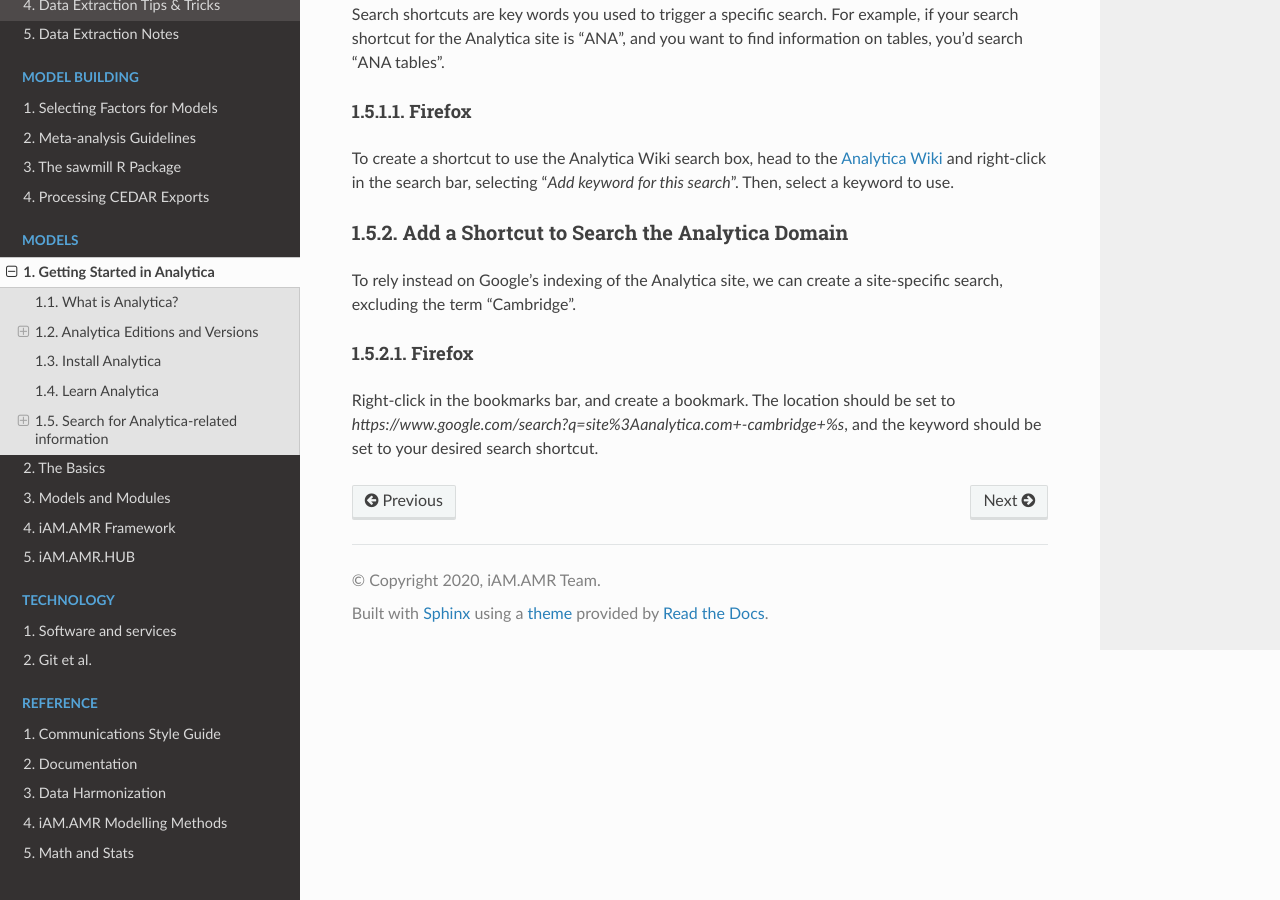
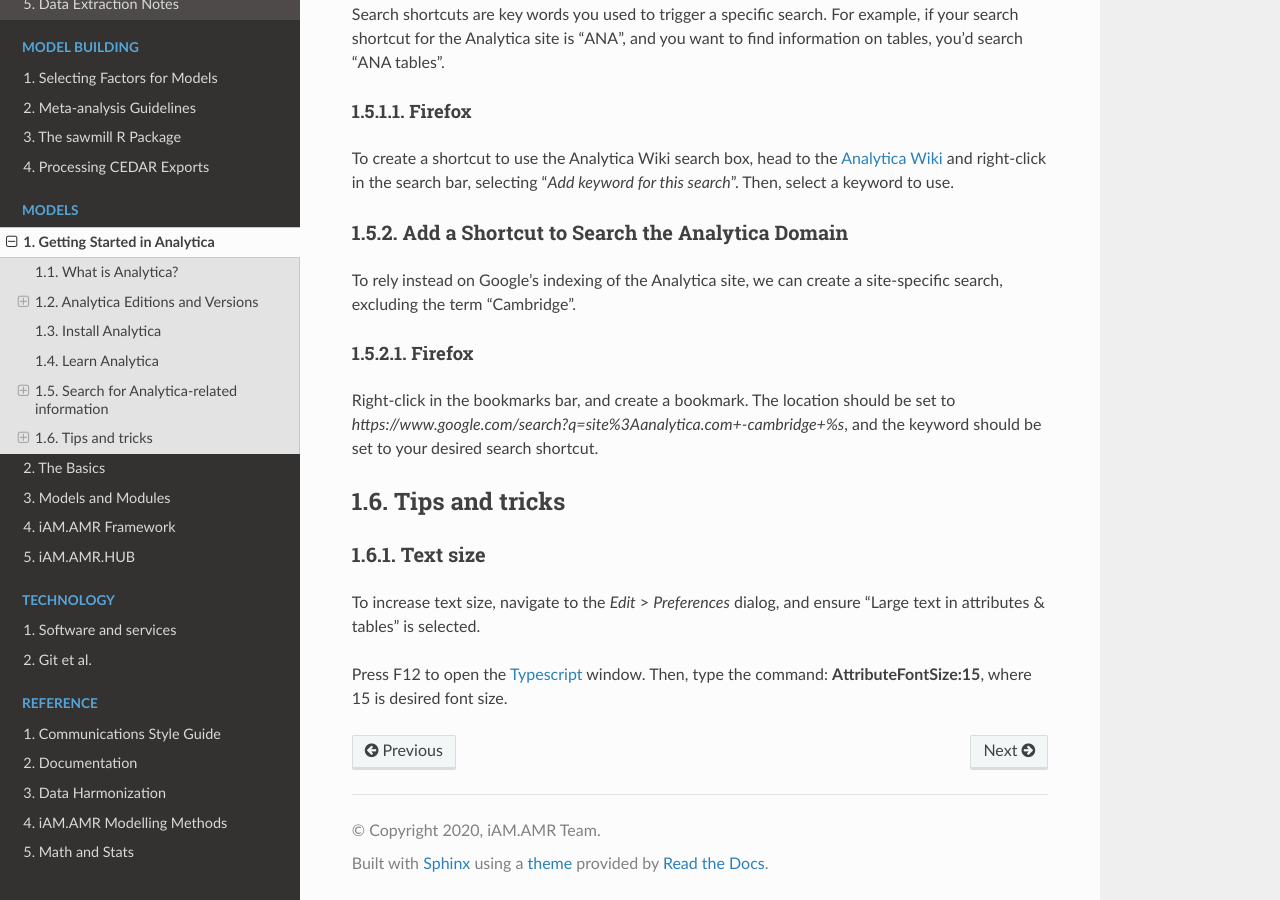
Before and after one commit to iAM-AMR/iAM.AMR.DOC, a Sphinx documentation site: the page built from source/models/ana_get_started.rst, in a window 1280 px wide and 900 px high, scrolled down 2493 px. Built offline with Sphinx 7.4.7 and the Read the Docs theme 2.0.0, drawn with Linux system fonts in a browser that asks for light colours; pages that are not in the unit, such as notebooks, are missing from menus; a script that is not in the unit is left out.

Commit message:
Add Tips and Tricks

```diff
--- a/source/models/ana_get_started.rst
+++ b/source/models/ana_get_started.rst
@@ -96,3 +96,14 @@ Firefox
 +++++++
 
 Right-click in the bookmarks bar, and create a bookmark. The location should be set to `https://www.google.com/search?q=site%3Aanalytica.com+-cambridge+%s`, and the keyword should be set to your desired search shortcut.
+
+
+Tips and tricks
+---------------
+
+Text size
+~~~~~~~~~
+
+To increase text size, navigate to the *Edit* > *Preferences* dialog, and ensure "Large text in attributes & tables" is selected.
+
+Press F12 to open the `Typescript <https://wiki.analytica.com/index.php?title=Typescript>`_ window. Then, type the command: **AttributeFontSize:15**, where 15 is desired font size.
```
